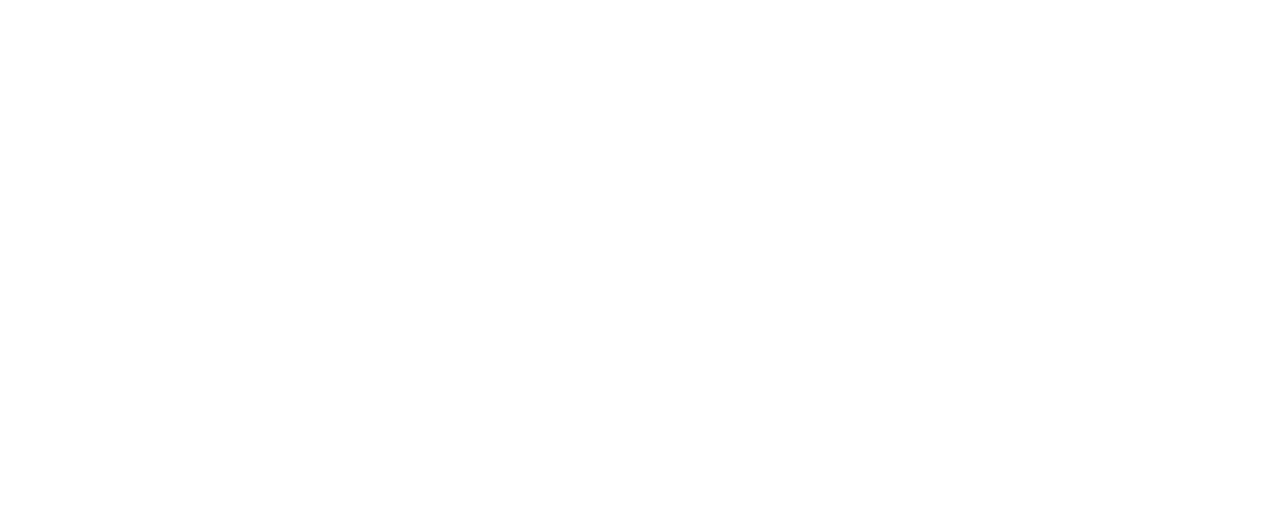
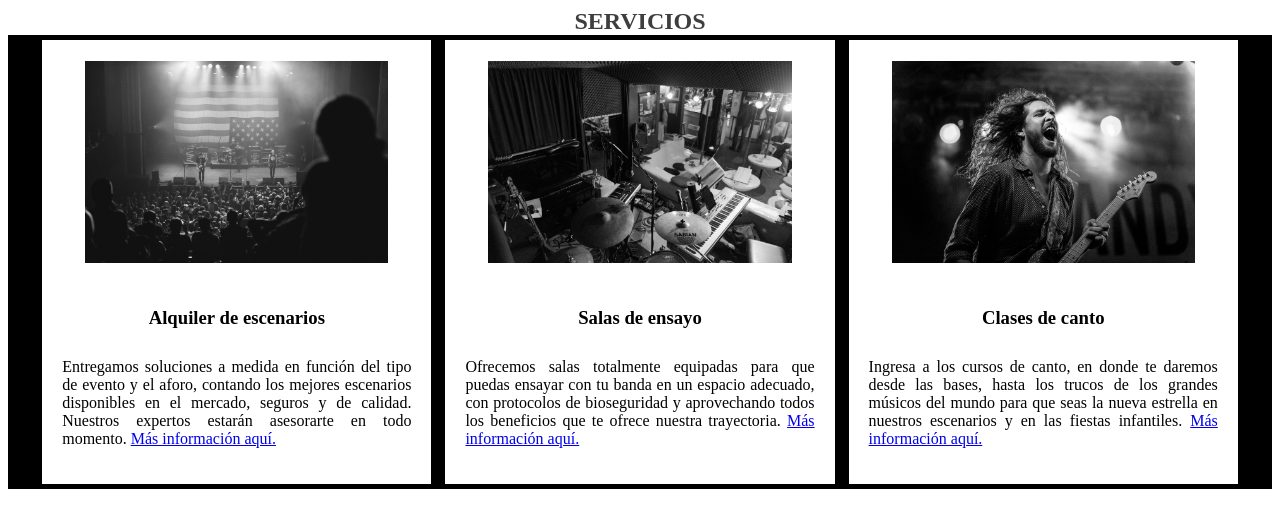
Before and after one commit to Group64/semana-1-64, a plain HTML site: page index.html in a window 1280 px wide. Drawn offline with Linux system fonts and the light colour scheme.

Commit message:
casi completo

```diff
--- a/index.html
+++ b/index.html
@@ -1,11 +1,80 @@
 <!DOCTYPE html>
-<html lang="en">
+<html lang="es">
 <head>
     <meta charset="UTF-8">
     <meta name="viewport" content="width=device-width, initial-scale=1.0">
     <title>Mi primera pagina web</title>
+    <link rel="stylesheet" href="style.css">
+    <script src="https://kit.fontawesome.com/a076d05399.js"></script>
 </head>
 <body>
 
+    <div class="section-1" id=”services”>
+        <h2 class="section-1__text">SERVICIOS</h2>
+
+        <div class="col-3">
+            <p>
+                <img class="services-imagen1" src="black-and-white-2585742_1920.jpg" alt="Escenario" style="font-size:200px" >
+            </p>
+
+            <div class="service-content">
+                <h3>
+                    Alquiler de escenarios
+                </h3>
+
+                <p class="service-text">
+                    Entregamos soluciones a medida en función
+                    del tipo de evento y el aforo, contando los
+                    mejores escenarios disponibles en el mercado,
+                    seguros y de calidad. Nuestros expertos estarán
+                    asesorarte en todo momento.
+                    <a href="https://igmescenarios.com/escenarios/" target="_blank">Más información aquí.</a>
+                </p>
+
+            </div>
+        </div>
+
+        <div class="col-3">
+            <p>
+                <img class="services-imagen1" src="stage-2089831_1920.jpg" alt="Salas de ensayo" style="font-size:200px" >
+            </p>
+
+            <div class="service-content">
+                <h3>
+                    Salas de ensayo
+                </h3>
+
+                <p class="service-text">
+                    Ofrecemos salas totalmente equipadas para
+                    que puedas ensayar con tu banda en un
+                    espacio adecuado, con protocolos de bioseguridad
+                    y aprovechando todos los beneficios que te ofrece
+                    nuestra trayectoria.
+                    <a href="http://4cuartos.net/sala-1/" target="_blank">Más información aquí.</a>
+                </p>
+
+            </div>
+        </div>
+
+        <div class="col-3">
+            <p>
+                <img class="services-imagen1" src="musician-1658887_1920.jpg" alt="Persona cantando" style="font-size:200px" >
+            </p>
+
+            <div class="service-content">
+                <h3>
+                    Clases de canto
+                </h3>
+
+                <p class="service-text">
+                    Ingresa a los cursos de canto, en donde te daremos desde las bases, hasta los trucos de los grandes músicos del mundo para que seas la nueva estrella en nuestros escenarios y en las fiestas infantiles.
+                    <a href="https://www.solorock.edu.co/personalizados/canto/" target="_blank">Más información aquí.</a>
+                </p>
+
+            </div>
+        </div>
+
+    </div>
+
 </body>
 </html>
--- /dev/null
+++ b/style.css
@@ -0,0 +1,36 @@
+.section-1{
+    background-color: rgb(0, 0, 0);
+    text-align: center;
+}
+
+.section-1__text{
+    margin: 0;
+    color: #3e3e3e;
+    background: white;
+    font-weight: bold;
+    text-align: center;
+}
+
+.col-3{
+    width: 30%;
+    height: 90%;
+    background-color: rgb(255, 255, 255);
+    display: inline-block;
+    padding: 5px;
+    margin: 5px;
+    text-align: center;
+}
+
+.services-imagen1{
+    max-width: 80%;
+}
+
+.service-content{
+    padding: 5px;
+}
+
+.service-text{
+    padding: 10px;
+    text-align: justify;
+    bottom: 5px;
+}
```
Also changed, not shown: README.md, black-and-white-2585742_1920.jpg (added), guitar-1245856_1920.jpg (added), musician-1658887_1920.jpg (added), stage-2089831_1920.jpg (added).
